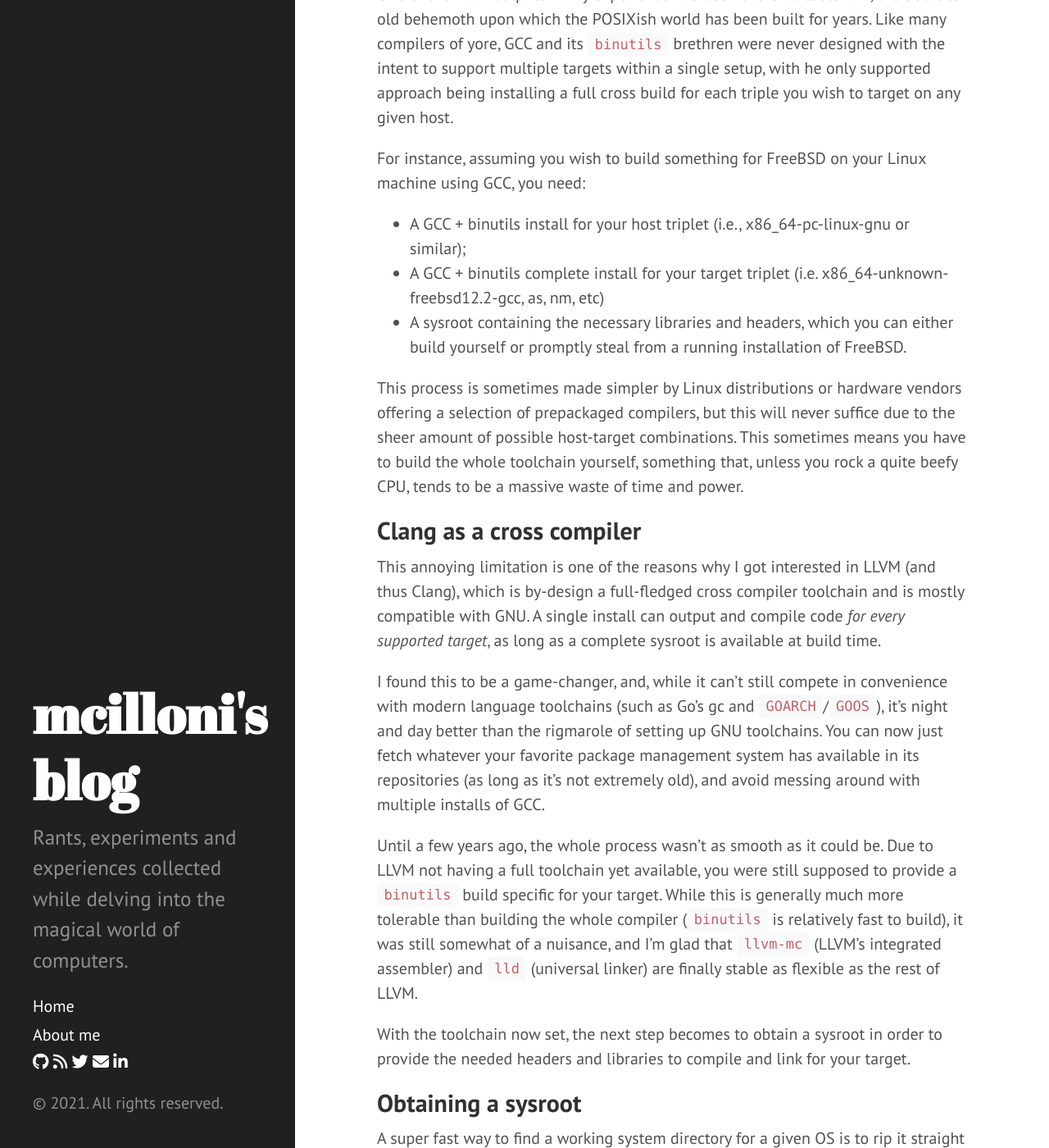
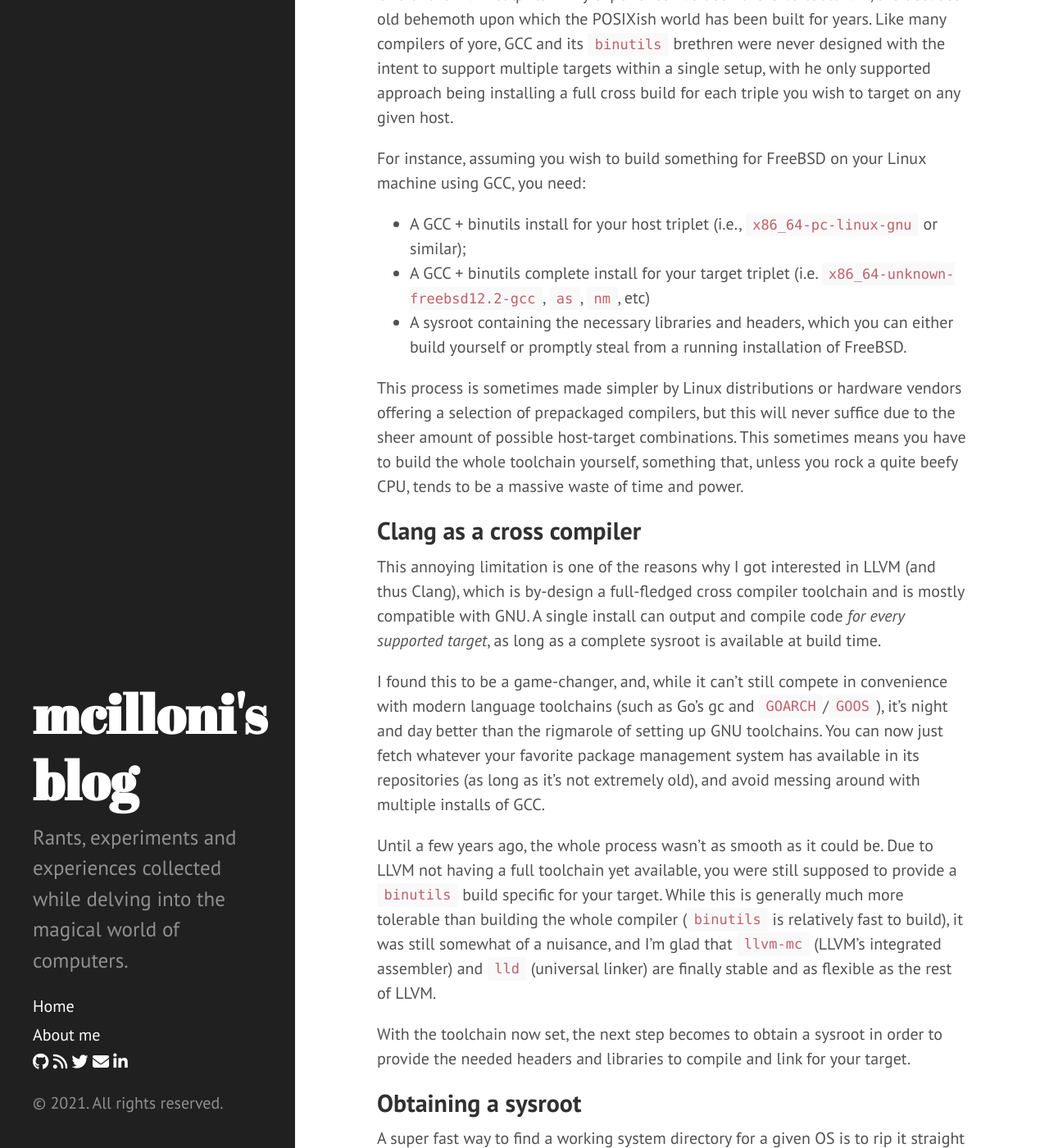
Before and after one commit to mcilloni/mcilloni.github.io, a Jekyll site: the page built from _posts/2021-02-09-cxx-cross-clang.md, in a window 1280 px wide and 1400 px high, scrolled down 392 px. Shown: the whole window at 82% size. Built offline with Jekyll 4.4.1, drawn with Linux system fonts in a browser that asks for light colours; nearby versions of some CDN libraries; comment, search, counter and statistics services are not loaded.

Commit message:
clang-cross: fix

```diff
--- a/_posts/2021-02-09-cxx-cross-clang.md
+++ b/_posts/2021-02-09-cxx-cross-clang.md
@@ -10,8 +10,8 @@ Like many compilers of yore, GCC and its `binutils` brethren were never designed
 
 For instance, assuming you wish to build something for FreeBSD on your Linux machine using GCC, you need:
 
-- A GCC + binutils install for your host triplet (i.e., x86_64-pc-linux-gnu or similar);
-- A GCC + binutils complete install for your target triplet (i.e. x86_64-unknown-freebsd12.2-gcc, as, nm, etc)
+- A GCC + binutils install for your host triplet (i.e., `x86_64-pc-linux-gnu` or similar);
+- A GCC + binutils complete install for your target triplet (i.e. `x86_64-unknown-freebsd12.2-gcc`, `as`, `nm`, etc)
 - A sysroot containing the necessary libraries and headers, which you can either build yourself or promptly steal from a running installation of FreeBSD.
 
 This process is sometimes made simpler by Linux distributions or hardware vendors offering a selection of prepackaged compilers, but this will never suffice due to the sheer amount of possible host-target combinations. This sometimes means you have to build the whole toolchain yourself, something that, unless you rock a quite beefy CPU, tends to be a massive waste of time and power.
@@ -22,7 +22,7 @@ This annoying limitation is one of the reasons why I got interested in LLVM (and
 
 I found this to be a game-changer, and, while it can't still compete in convenience with modern language toolchains (such as Go's gc and `GOARCH`/`GOOS`), it's night and day better than the rigmarole of setting up GNU toolchains. You can now just fetch whatever your favorite package management system has available in its repositories (as long as it's not extremely old), and avoid messing around with multiple installs of GCC.
 
-Until a few years ago, the whole process wasn't as smooth as it could be. Due to LLVM not having a full toolchain yet available, you were still supposed to provide a `binutils` build specific for your target. While this is generally much more tolerable than building the whole compiler (`binutils` is relatively fast to build), it was still somewhat of a nuisance, and I'm glad that `llvm-mc` (LLVM's integrated assembler) and `lld` (universal linker) are finally stable as flexible as the rest of LLVM.
+Until a few years ago, the whole process wasn't as smooth as it could be. Due to LLVM not having a full toolchain yet available, you were still supposed to provide a `binutils` build specific for your target. While this is generally much more tolerable than building the whole compiler (`binutils` is relatively fast to build), it was still somewhat of a nuisance, and I'm glad that `llvm-mc` (LLVM's integrated assembler) and `lld` (universal linker) are finally stable and as flexible as the rest of LLVM.
 
 With the toolchain now set, the next step becomes to obtain a sysroot in order to provide the needed headers and libraries to compile and link for your target.
 
```
